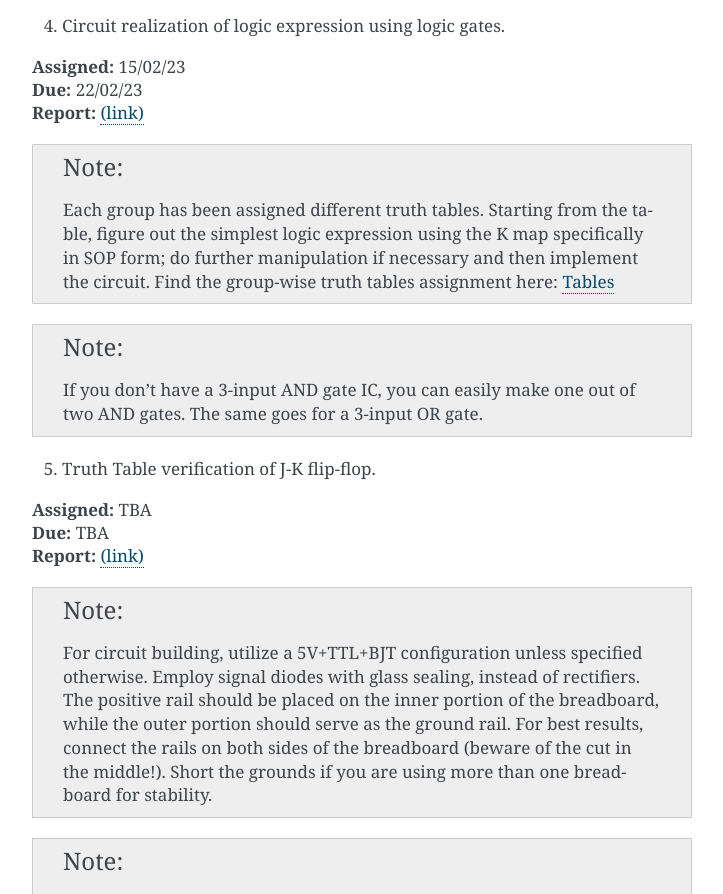
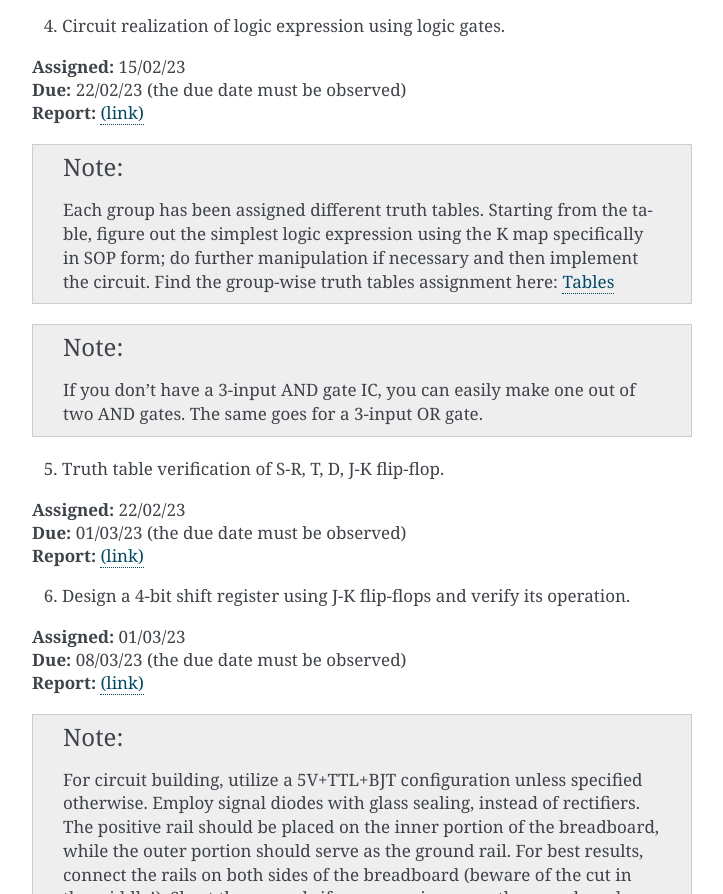
Before and after one commit to saad589/3102, a plain HTML site: page index.html in a window 1280 px wide. Shown: the part 1522-2416 px from the top of the page, without its empty margins (388-1111 px from the left). Drawn offline with Linux system fonts and the light colour scheme.

Commit message:
Update index.html

```diff
--- a/index.html
+++ b/index.html
@@ -96,7 +96,7 @@
 </ol>
 <div class="line-block">
 <div class="line"><strong>Assigned:</strong> 15/02/23</div>
-<div class="line"><strong>Due:</strong> 22/02/23</div>
+<div class="line"><strong>Due:</strong> 22/02/23 (the due date must be observed)</div>
 <div class="line"><strong>Report:</strong> <a class="reference external" href="https://github.com/saad589/3202/raw/reports/3102_5.pdf">(link)</a></div>
 </div>
 <div class="admonition note">
@@ -108,12 +108,20 @@
 <p>If you don’t have a 3-input AND gate IC, you can easily make one out of two AND gates. The same goes for a 3-input OR gate.</p>
 </div>
 <ol class="arabic simple" start="5">
-<li><p>Truth Table verification of J-K flip-flop.</p></li>
+<li><p>Truth table verification of S-R, T, D, J-K flip-flop.</p></li>
 </ol>
 <div class="line-block">
-<div class="line"><strong>Assigned:</strong> TBA</div>
-<div class="line"><strong>Due:</strong> TBA</div>
+<div class="line"><strong>Assigned:</strong> 22/02/23</div>
+<div class="line"><strong>Due:</strong> 01/03/23 (the due date must be observed)</div>
 <div class="line"><strong>Report:</strong> <a class="reference external" href="https://github.com/saad589/3202/raw/reports/3102_7.pdf">(link)</a></div>
+</div>
+<ol class="arabic simple" start="6">
+<li><p>Design a 4-bit shift register using J-K flip-flops and verify its operation.</p></li>
+</ol>
+<div class="line-block">
+<div class="line"><strong>Assigned:</strong> 01/03/23</div>
+<div class="line"><strong>Due:</strong> 08/03/23 (the due date must be observed)</div>
+<div class="line"><strong>Report:</strong> <a class="reference external" href="https://github.com/saad589/3202/raw/reports/3102_8.pdf">(link)</a></div>
 </div>
 <div class="admonition note">
 <p class="admonition-title">Note</p>
```
